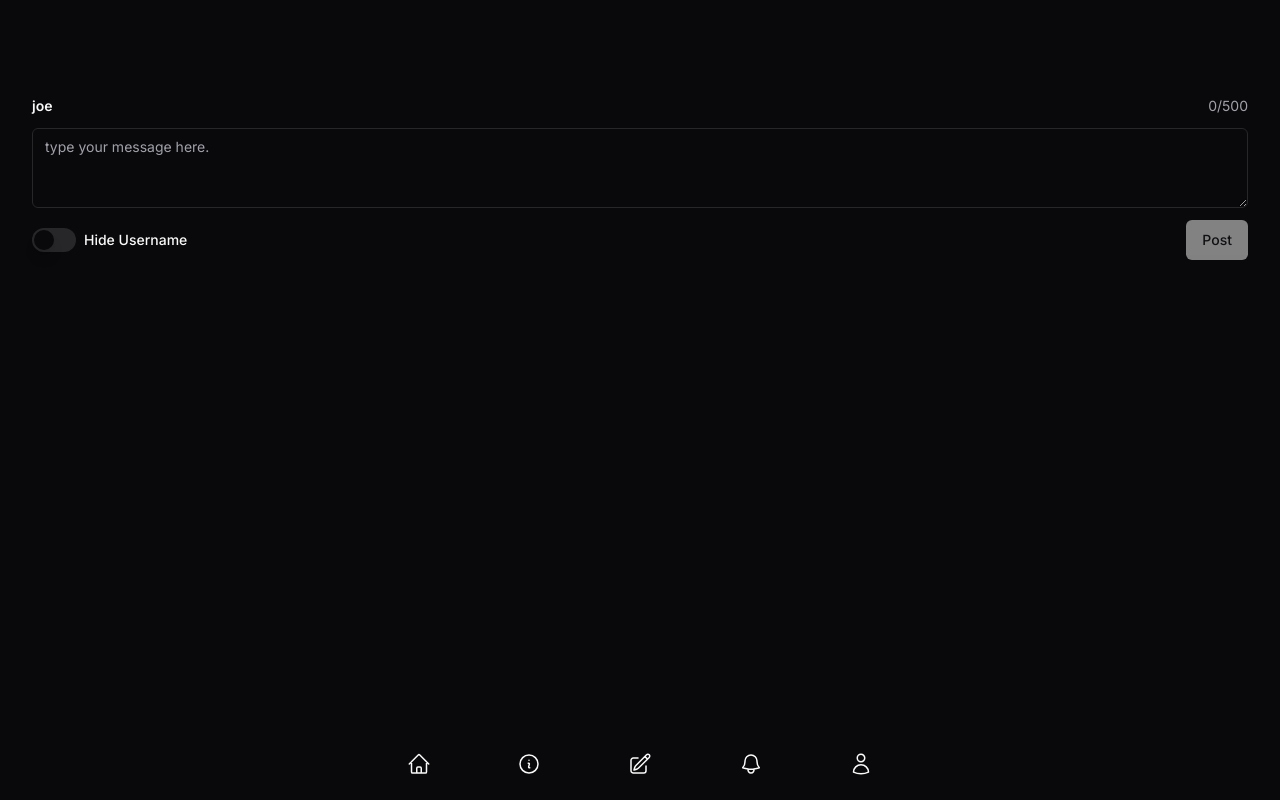
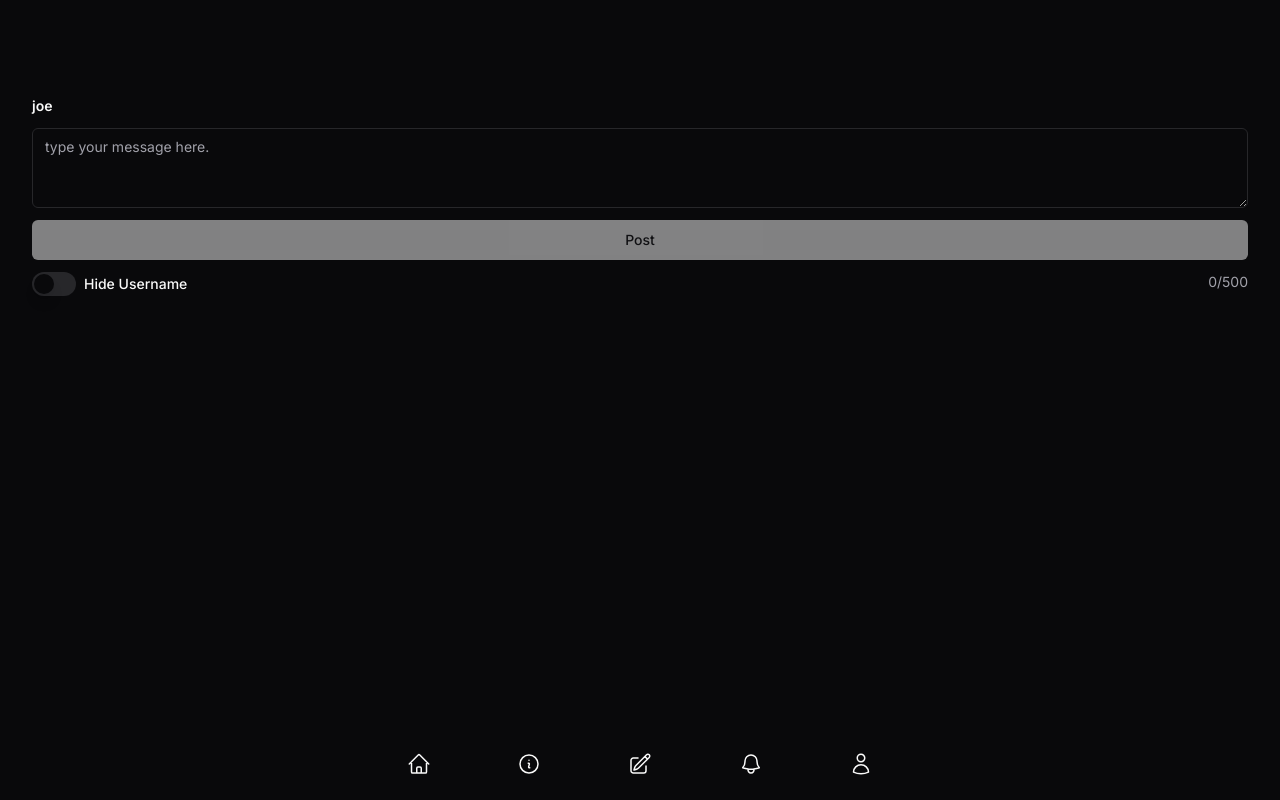
Before and after one commit to joshxfi/the-forum, a Next.js app: page /compose in a window 1280 px wide. Built offline with nearby package versions, Linux system fonts and the light colour scheme.

Commit message:
chore: update layout in compose

```diff
--- a/src/app/compose/page.tsx
+++ b/src/app/compose/page.tsx
@@ -13,10 +13,7 @@ export default function Compose() {
   return (
     <form className="mt-24 container">
       <div className="flex flex-col gap-y-3">
-        <div className="text-sm flex justify-between">
-          <h2 className="font-semibold">joe</h2>
-          <p className="text-muted-foreground">{text.length}/500</p>
-        </div>
+        <h2 className="font-semibold text-sm">joe</h2>
 
         <Textarea
           required
@@ -24,22 +21,22 @@ export default function Compose() {
           value={text}
           onChange={(e) => setText(e.target.value)}
           placeholder="type your message here."
-          className="max-h-[500px]"
+          className="max-h-[300px]"
         />
 
-        <div className="flex justify-between items-center">
+        <Button type="submit" disabled={text.length === 0} className="w-full">
+          Post
+        </Button>
+
+        <div className="flex justify-between items-start">
           <div className="flex items-center space-x-2">
             <Switch id="hide-username" />
             <Label htmlFor="hide-username">Hide Username</Label>
           </div>
 
-          <Button
-            type="submit"
-            disabled={text.length === 0}
-            className="self-end"
-          >
-            Post
-          </Button>
+          <p className="text-muted-foreground text-sm mb-2 text-right">
+            {text.length}/500
+          </p>
         </div>
       </div>
 
```
